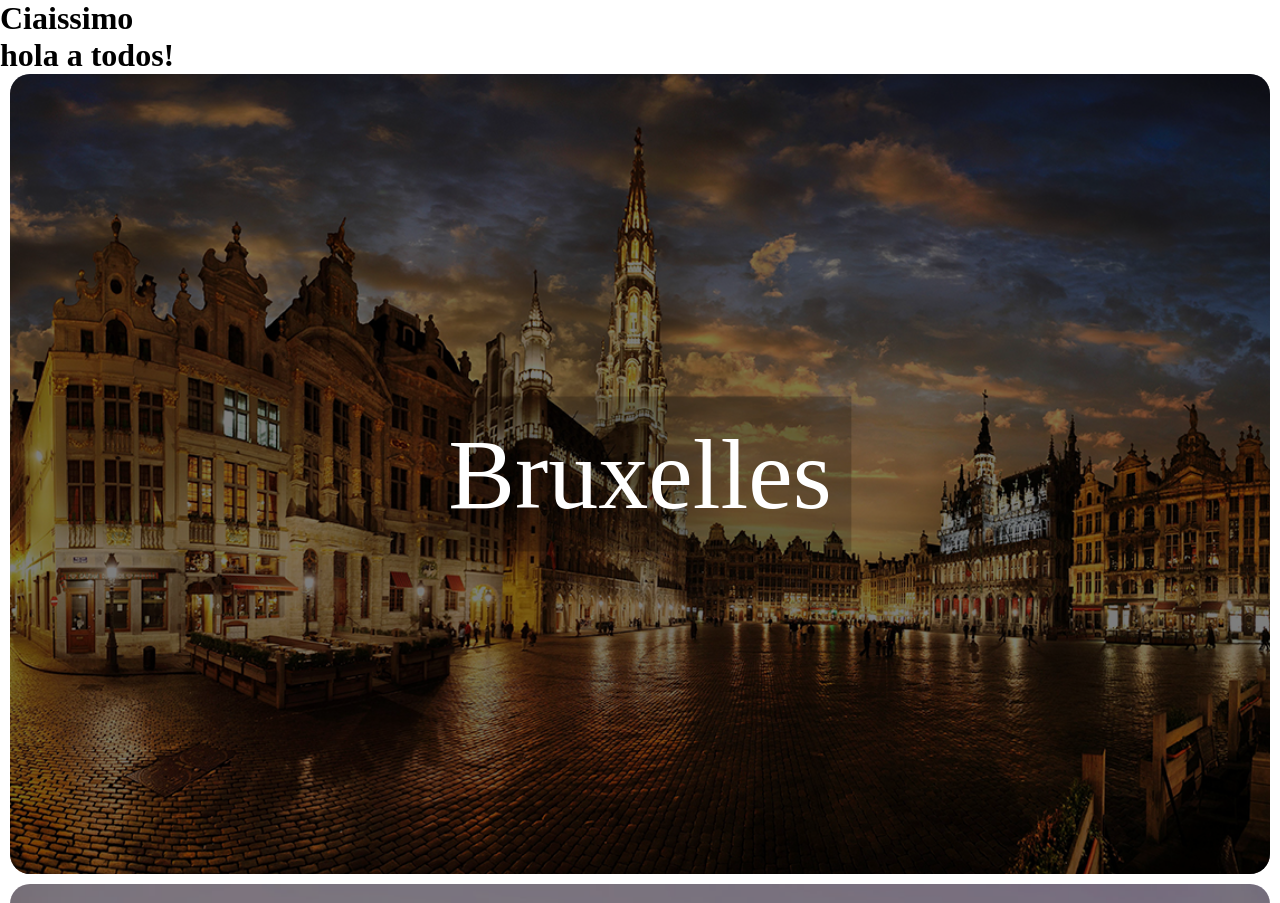
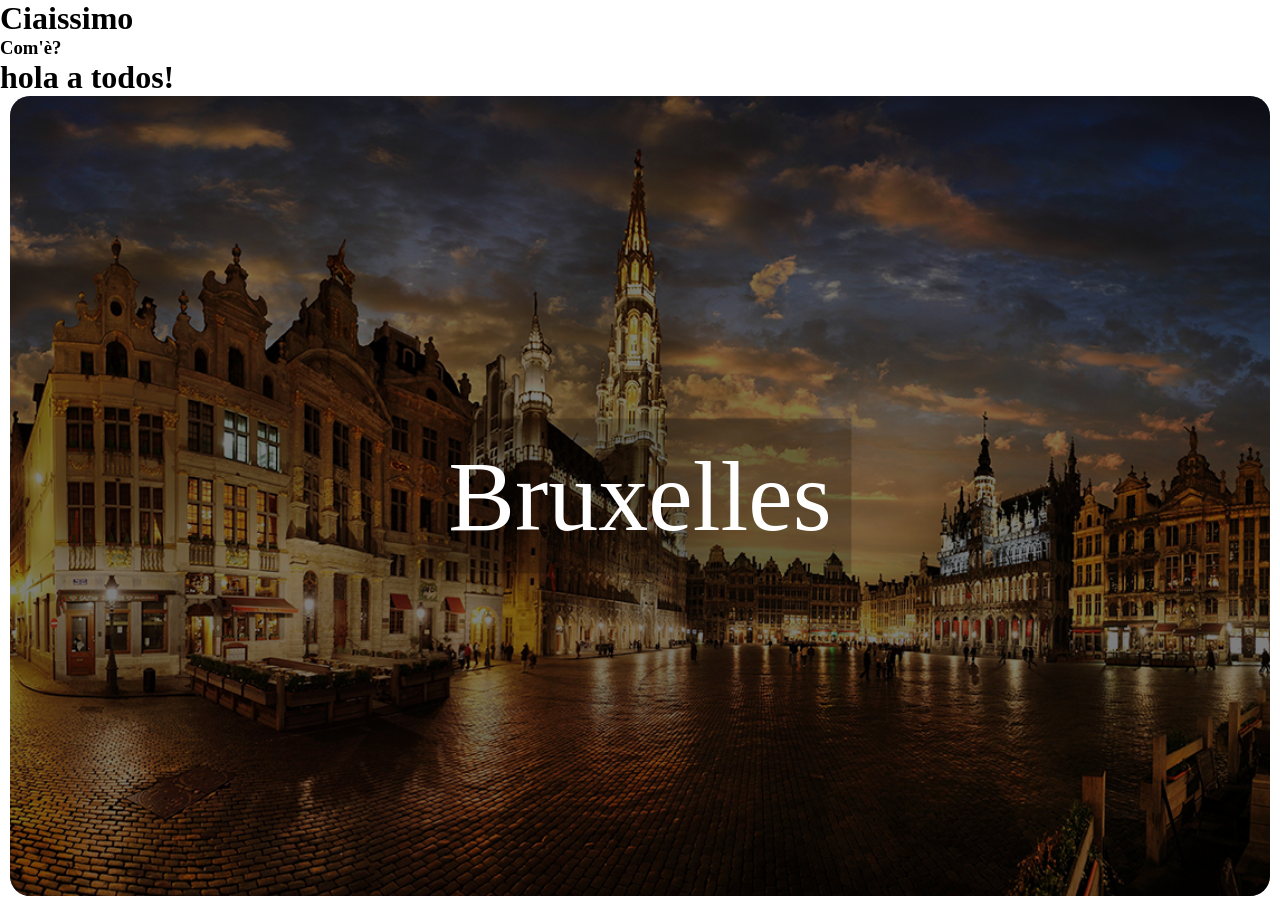
Before and after one commit to chrishut10/htmlcss-airbnb, a plain HTML site: page index.html in a window 1280 px wide. Shown: the top 903 px of the page. Drawn offline with Linux system fonts and the light colour scheme.

Commit message:
Cambiato h3
dfg

```diff
--- a/index.html
+++ b/index.html
@@ -8,6 +8,8 @@
   <body>
 
     <h1>Ciaissimo</h1>
+
+    <h3>Com'è?</h3>
 
      <h1> hola a todos!</h1>
     <div id="picture1" class="city">
```
